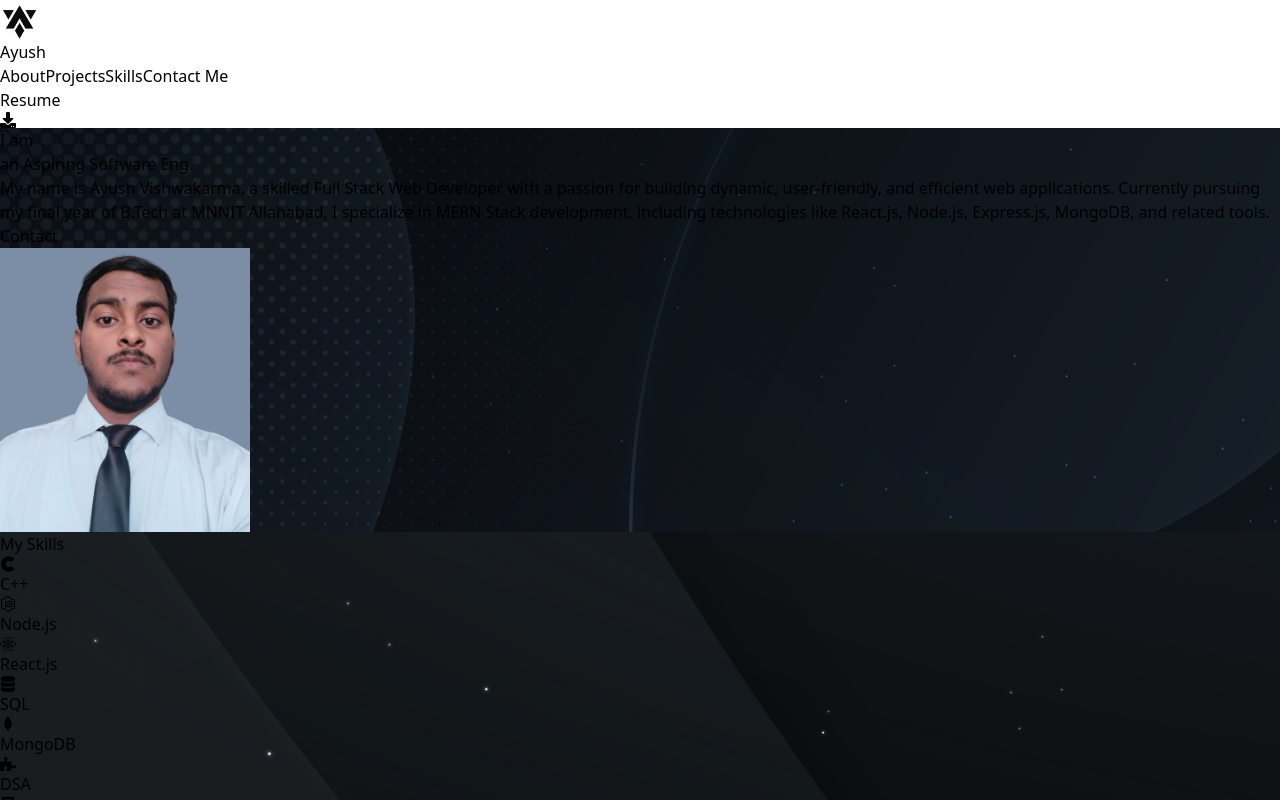
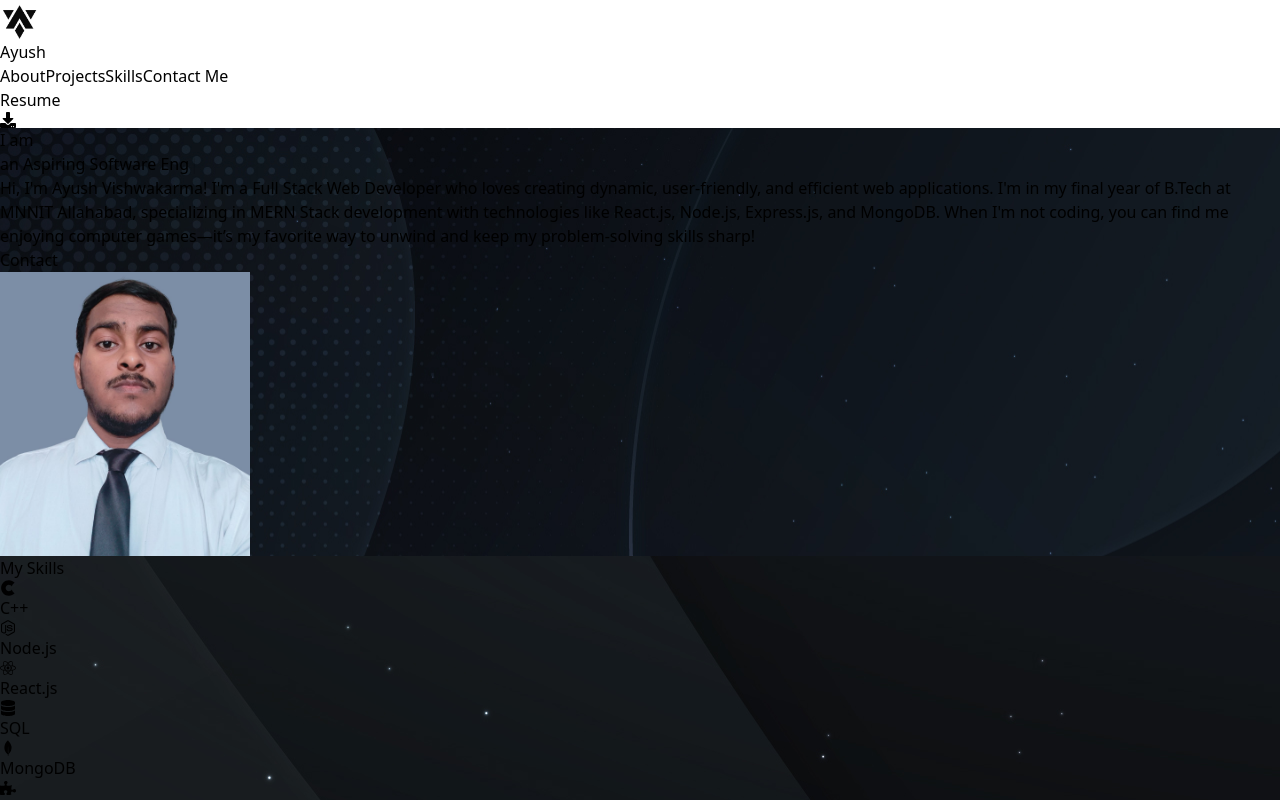
Before and after one commit to Ayush76a/portfolio, a Next.js app: page / in a window 1280 px wide. Shown: the top 800 px of the page. Built offline with nearby package versions, Linux system fonts and the light colour scheme.

Commit message:
final commit

```diff
--- a/src/app/components/hero.tsx
+++ b/src/app/components/hero.tsx
@@ -24,7 +24,7 @@ const Hero = () => {
             </h1>
             <div className='w-[100px] h-[2px] bg-blue-300' ></div>
             <p className="mb-8 mt-5 font-medium leading-relaxed">
-            My name is Ayush Vishwakarma, a skilled Full Stack Web Developer with a passion for building dynamic, user-friendly, and efficient web applications. Currently pursuing my final year of B.Tech at MNNIT Allahabad, I specialize in MERN Stack development, including technologies like React.js, Node.js, Express.js, MongoDB, and related tools.
+            Hi, I'm Ayush Vishwakarma! I'm a Full Stack Web Developer who loves creating dynamic, user-friendly, and efficient web applications. I'm in my final year of B.Tech at MNNIT Allahabad, specializing in MERN Stack development with technologies like React.js, Node.js, Express.js, and MongoDB. When I'm not coding, you can find me enjoying computer games—it’s my favorite way to unwind and keep my problem-solving skills sharp!
             </p>
 
             <div className="flex justify-center">
```
